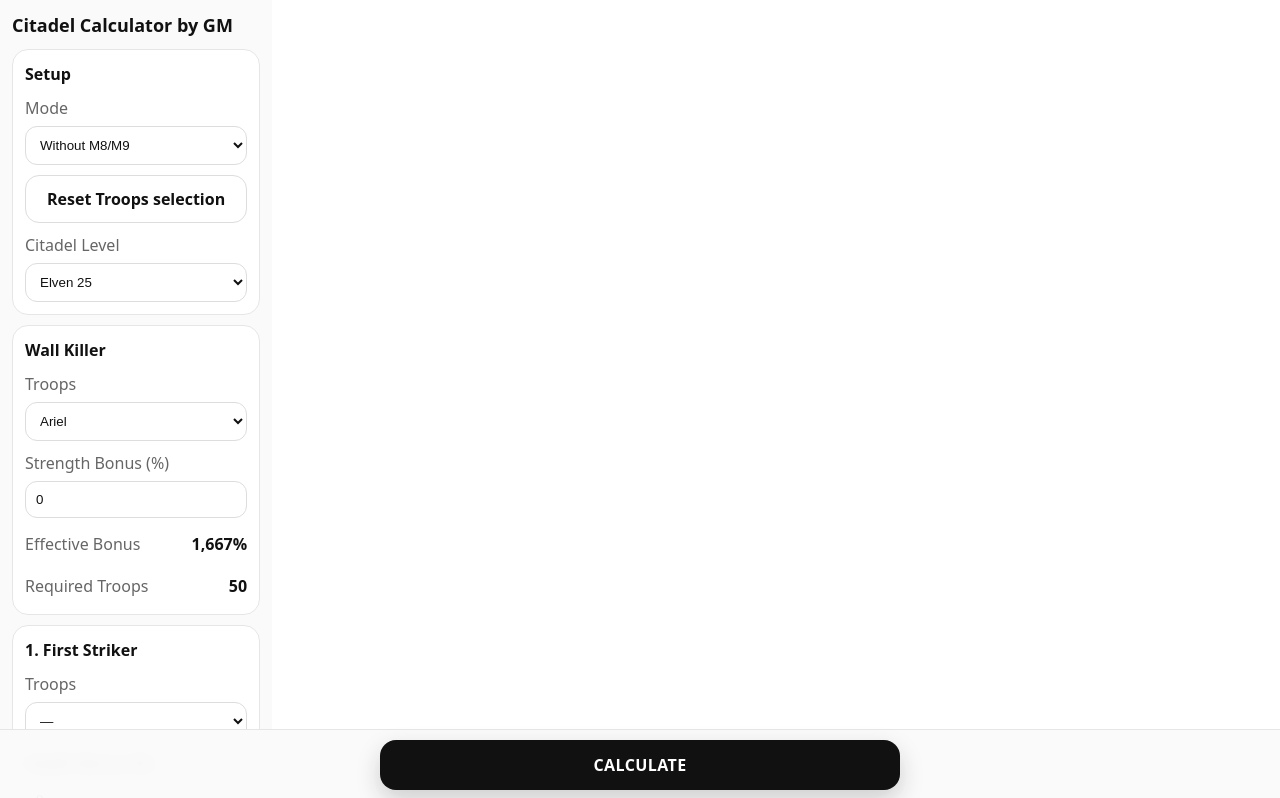
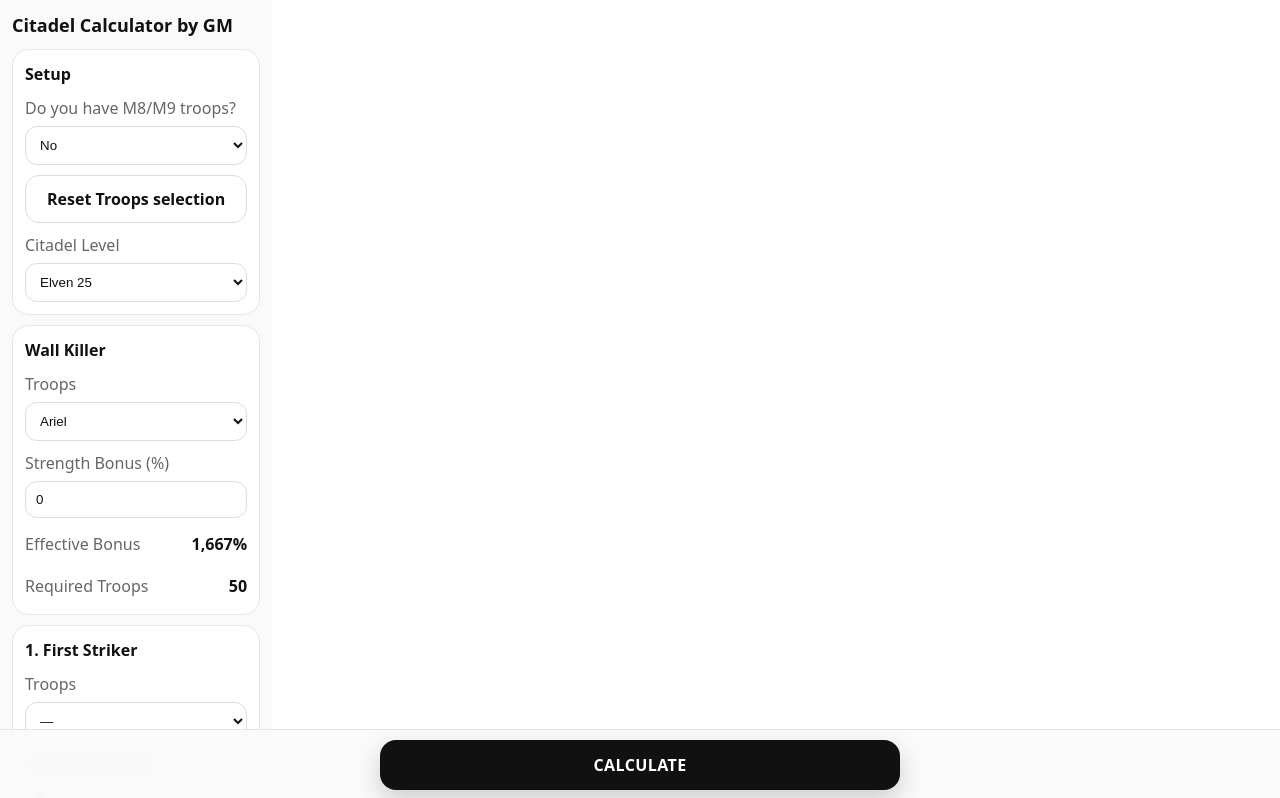
Before and after one commit to Game01Master/tb-citadel-calculator, a React (Vite) app: page / in a window 1280 px wide. Shown: the top 798 px of the page. Built offline with nearby package versions, Linux system fonts and the light colour scheme.

Commit message:
Update App.jsx

```diff
--- a/src/App.jsx
+++ b/src/App.jsx
@@ -612,14 +612,14 @@ export default function App() {
         <Card title="Setup" theme={theme}>
           <div style={{ display: "grid", gap: 10 }}>
             <label style={{ display: "grid", gap: 6 }}>
-              <span style={{ color: theme.subtext }}>Mode</span>
+              <span style={{ color: theme.subtext }}>Do you have M8/M9 troops?</span>
               <select
                 value={mode}
                 onChange={(e) => handleModeChange(e.target.value)}
                 style={inputStyle}
               >
-                <option value={MODE_WITHOUT}>Without M8/M9</option>
-                <option value={MODE_WITH}>With M8/M9</option>
+                <option value={MODE_WITHOUT}>No</option>
+                <option value={MODE_WITH}>Yes</option>
               </select>
             </label>
 
```
